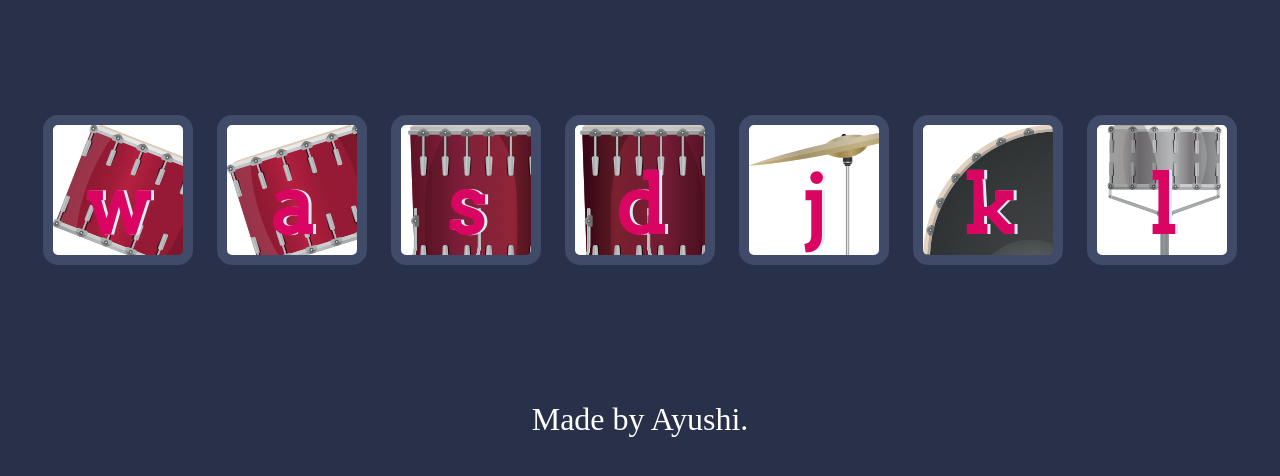
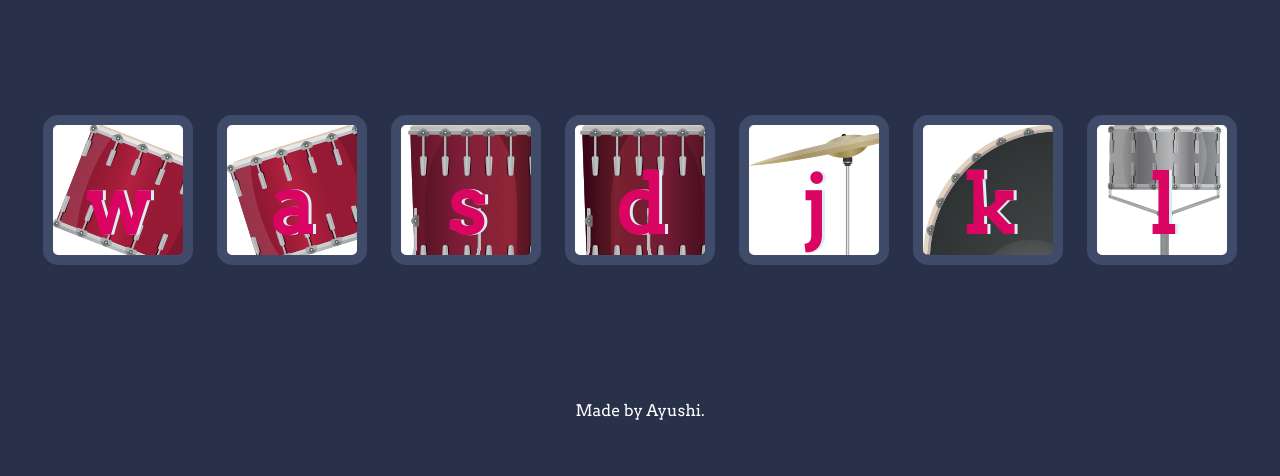
Before and after one commit to ayushi317/DrumKit, a plain HTML site: page index.html in a window 1280 px wide. Shown: the part 174-650 px from the top of the page. Drawn offline with Linux system fonts and the light colour scheme.

Commit message:
Update styles.css

```diff
--- a/styles.css
+++ b/styles.css
@@ -75,8 +75,8 @@ h1 {
 }
 
 footer{
-    text-align: center;
-    color: white;
-    font-size:2rem;
-
+    text-align:center;
+    color:white;
+    font-size:1rem;
+    font-family:'Arvo';
 }
```
